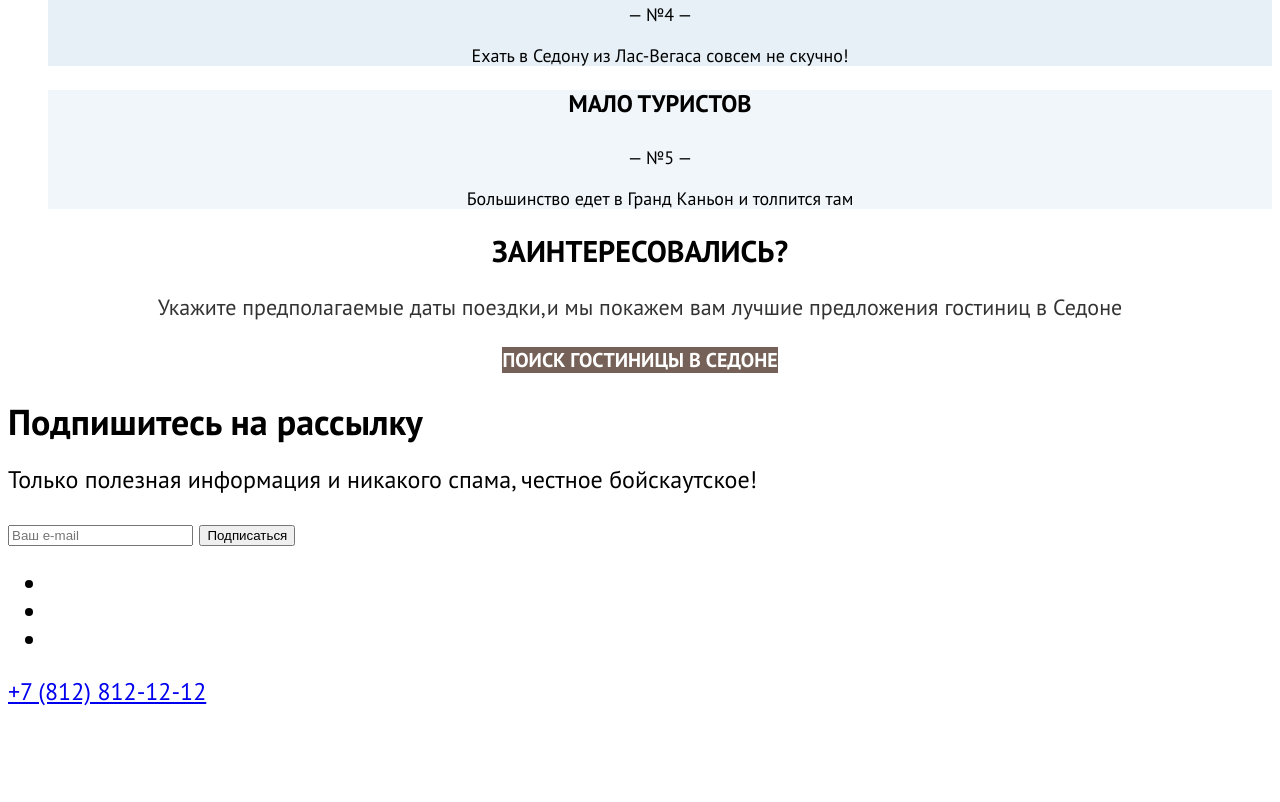
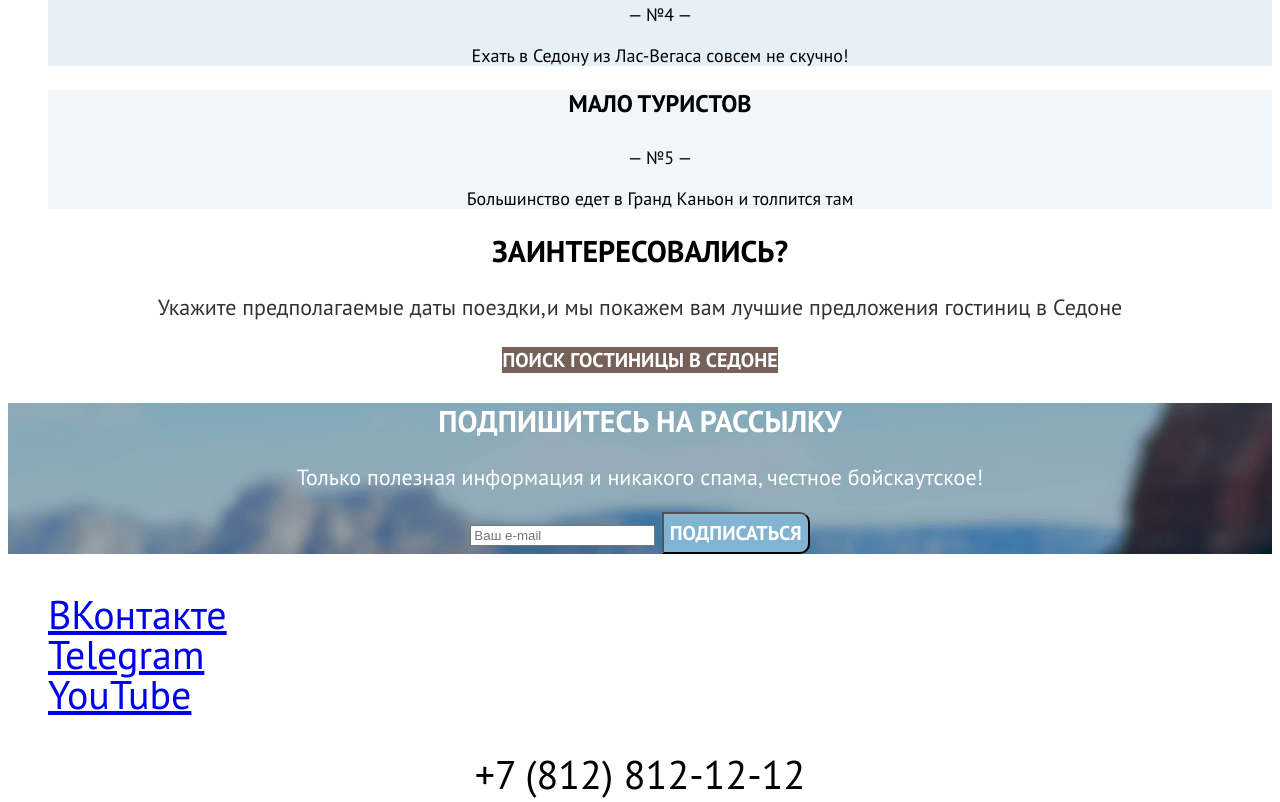
Before and after one commit to htmlacademy-htmlcss/1481535-sedona-34, a plain HTML site: page index.html in a window 1280 px wide. Shown: the part 2484-3286 px from the top of the page. Before the commit the page ends 3198 px from the top, so only its background shows below. Drawn offline with Linux system fonts and the light colour scheme.

Commit message:
Завершил базовую стилизацию index

```diff
--- a/index.html
+++ b/index.html
@@ -190,13 +190,19 @@
   <footer class="page-footer">
     <ul class="footer-social-list">
       <li class="footer-social-item">
-        <a href="https://vk.com/htmlacademy"></a>
+        <a href="https://vk.com/htmlacademy">
+          <span class="visually-hidden">ВКонтакте</span>
+        </a>
       </li>
       <li class="footer-social-item">
-        <a href="https://t.me/htmlacademy"></a>
+        <a href="https://t.me/htmlacademy">
+          <span class="visually-hidden">Telegram</span>
+        </a>
       </li>
       <li class="footer-social-item">
-        <a href="https://www.youtube.com/user/htmlacademy"></a>
+        <a href="https://www.youtube.com/user/htmlacademy">
+          <span class="visually-hidden">YouTube</span>
+        </a>
       </li>
     </ul>
     <a class="footer-contacts-phone" href="tel:+78128121212">+7 (812) 812-12-12</a>
--- a/styles/style.css
+++ b/styles/style.css
@@ -34,6 +34,7 @@ body {
 }
 
 .navigation-link {
+    font: inherit;
     font-weight: 700;
     font-size: 20px;
     line-height: 26px;
@@ -44,6 +45,7 @@ body {
 }
 
 .navigation-link--button {
+    font: inherit;
     font-weight: 700;
     font-size: 16px;
     line-height: 20px;
@@ -156,7 +158,7 @@ body {
 .second-advantage {
     text-align: center;
     color: #FFFFFF;
-    background: #82B3D3;
+    background-color: #82B3D3;
 }
 
 .advantages-item {
@@ -230,3 +232,67 @@ body {
     color: #FFFFFF;
     background: #756157;
 }
+
+/*subscribe*/
+.subscribe {
+    color: #FFFFFF;
+    background: #82B3D3;
+    background-image: url("../images/background-subscribe.png");
+    background-repeat: no-repeat;
+    background-position: top center;
+    background-size: 100% auto;
+
+    text-align: center;
+}
+
+.subscribe-title {
+    font-weight: 700;
+    font-size: 30px;
+    line-height: 36px;
+
+    text-transform: uppercase;
+}
+
+.subscribe-description {
+    font-weight: 400;
+    font-size: 22px;
+    line-height: 26px;
+}
+
+.subscribe-button {
+    font: inherit;
+    font-weight: 700;
+    font-size: 20px;
+    line-height: 36px;
+
+    text-transform: uppercase;
+
+    color: #FFFFFF;
+    background: #82B3D3;
+    border-radius: 0px 10px 10px 0px;
+}
+
+/*footer*/
+.page-footer {
+    font-weight: 400;
+    font-size: 40px;
+    line-height: 40px;
+
+    color: #000000;
+    background-color: #FFFFFF;
+    text-align: center;
+}
+
+.footer-social-list {
+    list-style: none;
+}
+
+.footer-contacts-phone {
+    font: inherit;
+    text-decoration: none;
+    color: #000000;
+}
+
+.footer-social-list {
+    text-align: left;
+}
```
Also changed, not shown: catalog.html (+9 -3 lines).
